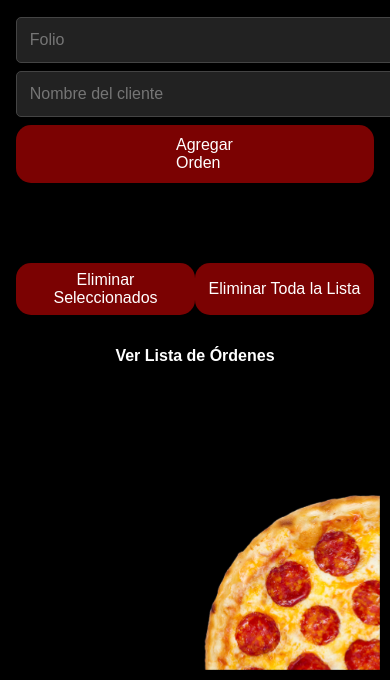
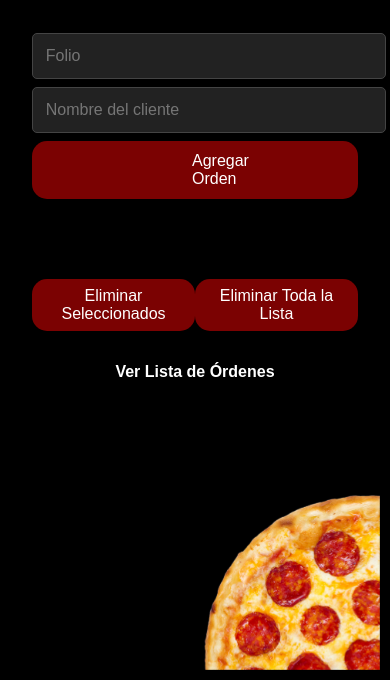
Before and after one commit to PacoDeAlba/pacodealba.github.io, a plain HTML site: page index.html in a window 390 px wide. Shown: the part 164-844 px from the top of the page. Drawn offline with Linux system fonts and the light colour scheme.

Commit message:
Adaptacion a dispositivos

```diff
--- a/index.html
+++ b/index.html
@@ -7,6 +7,44 @@
     <title>Gestión de Órdenes</title>
     <!-- Enlace al archivo CSS externo -->
     <link rel="stylesheet" href="styles.css">
+
+    <script>
+        // Función para detectar el dispositivo
+        const detectDevice = () => {
+            const userAgent = navigator.userAgent;
+
+            if (/mobile/i.test(userAgent)) {
+                return "Mobile";
+            } else if (/tablet/i.test(userAgent)) {
+                return "Tablet";
+            } else if (/SmartTV/i.test(userAgent)) {
+                return "Smart TV";
+            } else {
+                return "Desktop";
+            }
+        };
+
+        const adjustLayout = () => {
+            const device = detectDevice();
+
+            console.log(`Dispositivo detectado: ${device}`);
+
+            if (device === "Mobile") {
+                document.body.style.padding = "1rem";
+                document.querySelector('h1').style.fontSize = "1.5rem";
+            } else if (device === "Tablet") {
+                document.body.style.padding = "2rem";
+            } else if (device === "Smart TV") {
+                document.body.style.fontSize = "1.8rem";
+            } else {
+                document.body.style.padding = "2rem";
+            }
+        };
+
+        window.addEventListener("load", adjustLayout);
+    </script>
+
+
 </head>
 
 <body>
--- a/styles.css
+++ b/styles.css
@@ -207,3 +207,26 @@ h6 {
         padding: 0.5rem;
     }
 }
+
+
+/* Media Queries */
+
+@media (max-width: 480px) {
+    .order-item {
+        font-size: 1rem;
+        padding: 0.5rem;
+    }
+}
+
+@media (min-width: 481px) and (max-width: 768px) {
+    .order-item {
+        font-size: 1.5rem;
+    }
+}
+
+@media (min-width: 769px) {
+    .order-item {
+        font-size: 2rem;
+        padding: 1rem;
+    }
+}
```
Also changed, not shown: orden_lista.html (+36 -0 lines).
